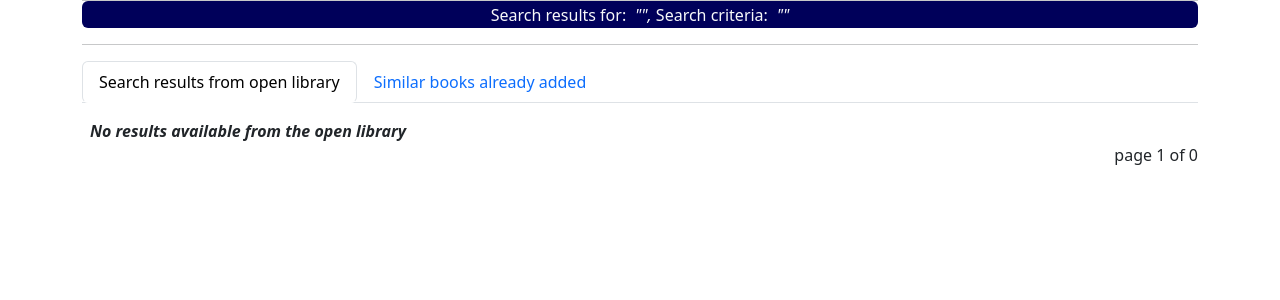
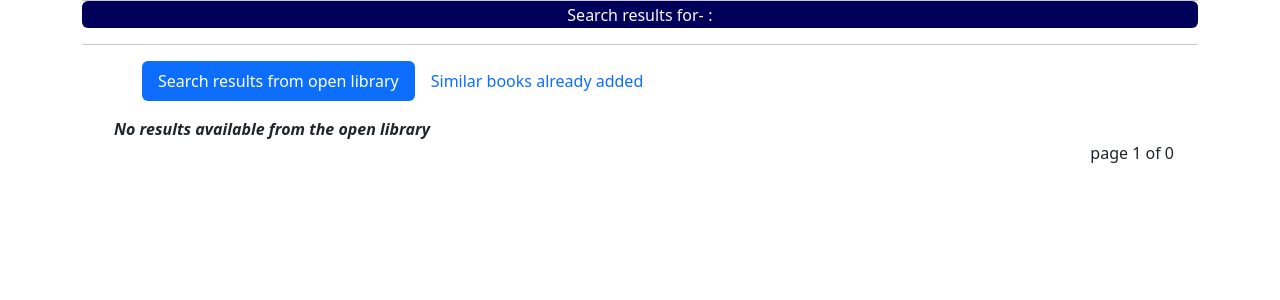
Before and after one commit to maruguMo/books-list, a Node server app: page /search in a window 1280 px wide. Shown: the part 62-362 px from the top of the page. Run offline with Node 20, Linux system fonts and the light colour scheme; data that the repository does not hold is empty; some libraries are stand-ins or nearby versions.

Commit message:
enhance search and index

```diff
--- a/app.js
+++ b/app.js
@@ -271,7 +271,7 @@
             remResGlobal=[];
 
             if (remBooks && remBooks.docs) {
-
+                // console.log(remBooks);
                   remResGlobal = await Promise.all(
 
                     remBooks.docs.map(async doc => {
--- a/public/styles/styles.css
+++ b/public/styles/styles.css
@@ -453,7 +453,7 @@ p{
 .preview-modal-content {
     margin: auto;
     display: block;
-    width: 80%;
+    width: 60%;
     height: 80%;
     box-shadow: 0 4px 8px rgba(0, 0, 0, 0.1); /* Optional: add some shadow for better visual */
     border-radius: 10px; /* Optional: add border radius */
--- a/views/index.ejs
+++ b/views/index.ejs
@@ -10,7 +10,7 @@
         </div>
     </div>
     <!-- books read list -->
-    <div id="book-container"  data-books='<%= JSON.stringify(books) %>'>
+    <div id="book-container" class="container-fluid"  data-books='<%= JSON.stringify(books) %>'>
         <%if(books && books.length >0) {%>
             <ul class="book-list px-0 py-0 rounded" id="book-list">
                 <!-- <% books.forEach(book=>{ %>
@@ -48,7 +48,6 @@
                 <h5 class="flex-cont">You havent added any books to your list yet</h5>
         <%}%>
     </div>
-
     <div class="modal" id="add-newBk">
         <div class="mymodal-content container container-lg container-md container-sm">
             <div class="ModalTitleBar"  id="add-new-title"> Add a new book <span class="close" id="closeAddModal">&times;</span></div>
--- a/views/search.ejs
+++ b/views/search.ejs
@@ -1,13 +1,15 @@
 <%- include("partials/header.ejs") %>
     <div class="container modal-title-normal rounded text-center text-break">
-            <span class="text-light mt-2 fw-medium fs-6 text-break">Search results for:&nbsp;</span>
-            <span class="fw-normal text-light fs-6 text-break fst-italic">"<%= search %>", </span>
-            <span class="text-light mt-2 fw-medium fs-6 text-break">Search criteria:&nbsp;</span>
-            <span class="fw-normal text-light fs-6 text-break fst-italic">"<%= searchBy %>"</span>
+            <span class="text-light mt-2 fw-medium fs-6 text-break">Search results for-</span>
+            <span class="fw-normal text-light fs-6 text-break"><%= searchBy %></span>
+            <span class="text-light mt-2 fw-medium fs-6 text-break">:</span>
+            <span class="fw-normal text-light fs-6 text-break fst-italic"><%= search %></span>
     </div>
     <hr>
+    <div class="container-fluid">
         <!-- Tab Headers -->
-<ul class="nav nav-tabs mb-3" id="bookTabs" role="tablist">
+         <div class="container px-5">
+            <ul class="nav nav-pills mb-3" id="bookTabs" role="tablist">
                 <li class="nav-item" role="presentation">
                     <button class="nav-link active btn" id="openLib-tab" data-bs-toggle="tab" data-bs-target="#openLib" type="button" role="tab" aria-controls="openLib" aria-selected="true">
                         Search results from open library
@@ -19,12 +21,12 @@
                     </button>
                 </li>
             </ul>
-
+        </div>
         <!-- Tab Content -->
-  <div class="tab-content px-0 rounded" id="bookTabsContent">
+        <div class="container-fluid tab-content nav-fill" id="bookTabsContent">
             <!-- Open Library Results Tab -->
-        <div class="tab-pane fade show active" id="openLib" role="tabpanel" aria-labelledby="openLib-tab">
-            <div id="openLibResults px-0 py-0">
+            <div class="container-fluid tab-pane fade show active nav-fill px-0 py-0" id="openLib" role="tabpanel" aria-labelledby="openLib-tab">
+                <div id="openLibResults">
                     <% if (remRes && remRes.length > 0) { %>
                     <div class="book-cont-rem" id="book-cont-rem" data-rembooks='<%= JSON.stringify(remRes) %>'>
                         <ul class="book-list">
@@ -68,9 +70,10 @@
                 </div>
             </div>
             <!-- Local Repository Results Tab -->
-        <div class="tab-pane fade" id="localRepo" role="tabpanel" aria-labelledby="localRepo-tab">
+            <div class="container-fluid tab-pane fade nav-fill px-0 py-0" id="localRepo" role="tabpanel" aria-labelledby="localRepo-tab">
+                <div id="local-db-results">
+                    <div id="book-container" data-books='<%= JSON.stringify(locRes) %>'>
                         <% if (locRes && locRes.length > 0) { %>
-            <div id="book-container" data-books='<%= JSON.stringify(locRes) %>'>
                                 <ul class="book-list">
                                     <% locRes.forEach((book) => { %>
                                     <li>
@@ -97,13 +100,15 @@
                                     </li>
                                     <% }); %>
                                 </ul>
-            </div>
                         <% } else { %>
                             <p class="px-2 py-0"><strong><i>No similar books added</i></strong></p>
                         <% } %>
                     </div>
+
                 </div>
-
+            </div>
+        </div>
+    </div>
     <!-- Modal for image preview -->
     <div id="imagePreviewModal" class="previewmodal">
         <span class="close-preview" id="close-preview">&times;</span>
@@ -196,15 +201,17 @@
             import { createQuillEditor } from  '/js/quillSetUp.js';
             import { showDynamicAlert, showModal, closeModal,
                     getQlContent} from '/js/Util.js';
-            import {initializeRatingSystem, initializeCommonDOM, initializeRemoteBooks } from '/js/DOM.js';
+            import {initializeRatingSystem, initializeCommonDOM, initializeRemoteBooks, initializeEdits } from '/js/DOM.js';
         //#endregion
         document.addEventListener('DOMContentLoaded', async ()=>{
             const remContainer=document.getElementById('book-cont-rem');
+            const localBooksContainer=document.getElementById('book-container');
             const remoteBooks= JSON.parse(remContainer.dataset.rembooks);
+            const localBooks=JSON.parse(localBooksContainer.dataset.books);
             initializeRatingSystem();
             initializeCommonDOM();
             initializeRemoteBooks(remoteBooks);
-
+            initializeEdits(localBooks);
             document.querySelectorAll(".book-img-rem").forEach(img =>{
                 img.addEventListener('click', ()=>{
                     const imgL=img.getAttribute('data-largeImg')
```
Also changed, not shown: 1 other file. Lines whose indentation alone changed are shown as unchanged.
